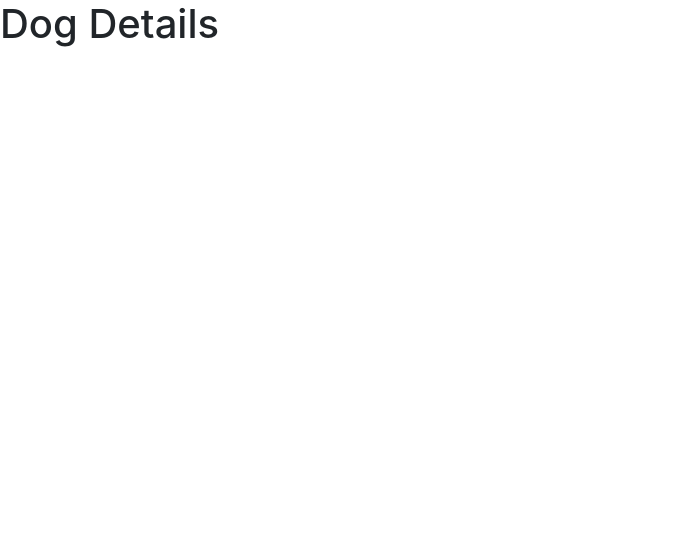
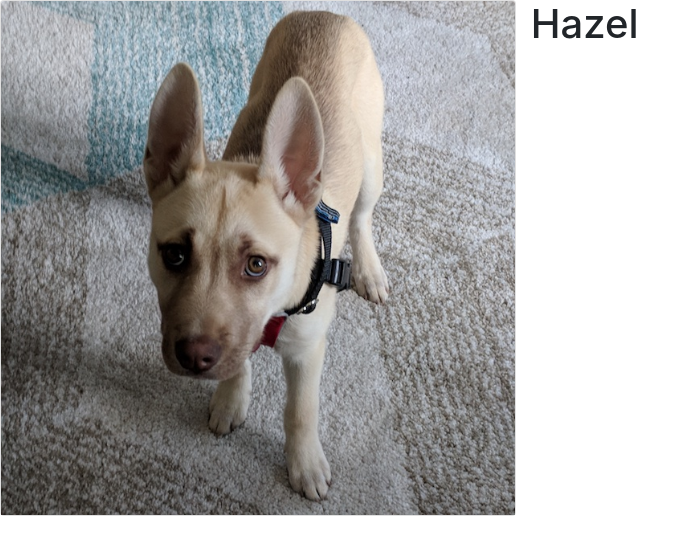
Before and after one commit to super8989/React_dog_finder, a React (Create React App) app: page /dogs/Hazel in a window 1280 px wide. Shown: the top 554 px of the page, without its empty margins (0-699 px from the left). Built offline with nearby package versions, Linux system fonts and the light colour scheme.

Commit message:
displaying the information in DogDetails.js

```diff
--- a/src/DogDetails.js
+++ b/src/DogDetails.js
@@ -2,7 +2,18 @@ import React, { Component } from "react";
 
 class DogDetails extends Component {
 	render() {
-		return <h1>Dog Details</h1>;
+		let { dog } = this.props;
+
+		return (
+			<div className='DogDetails row'>
+				<div className='col-11 col-lg-5'>
+					<div className='DogDetails-card card'>
+						<img className='card-img-top' src={dog.src} alt={dog.name} />
+					</div>
+				</div>
+				<h1>{this.props.dog.name}</h1>
+			</div>
+		);
 	}
 }
 
```
